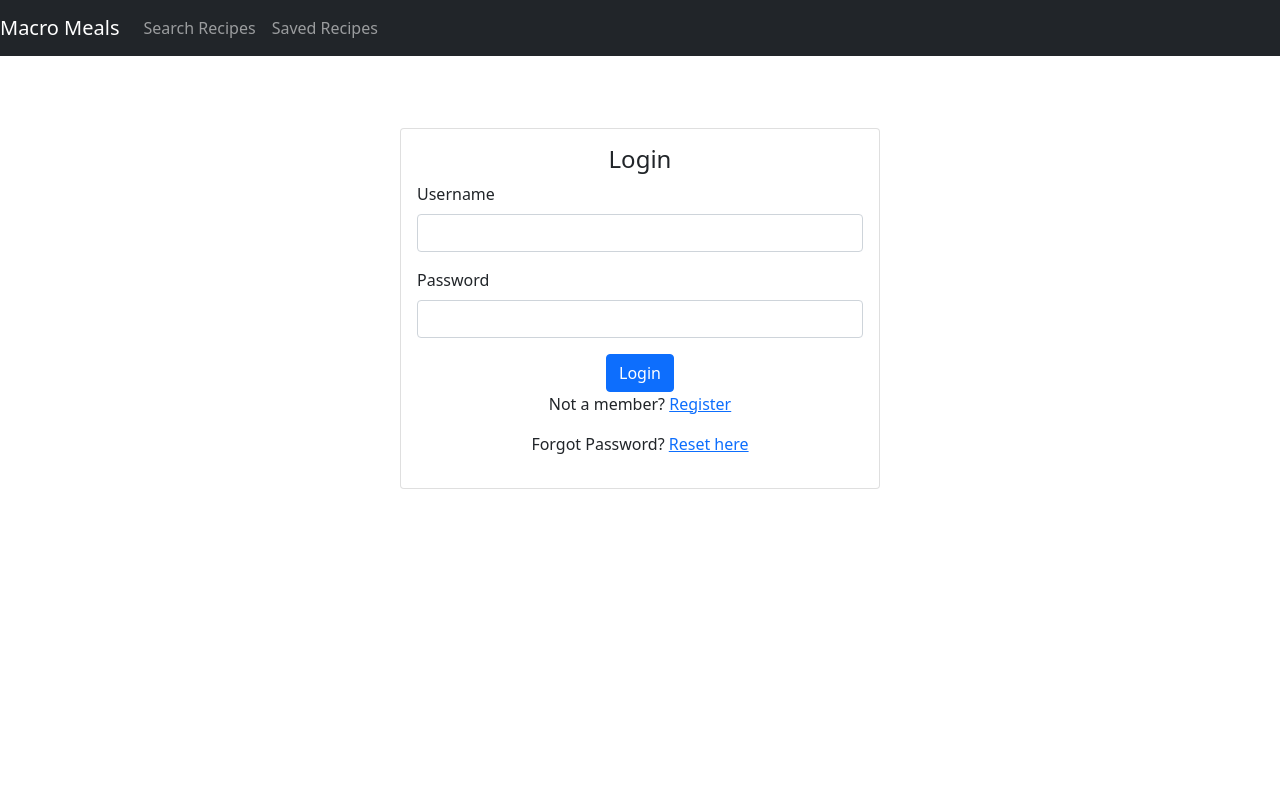
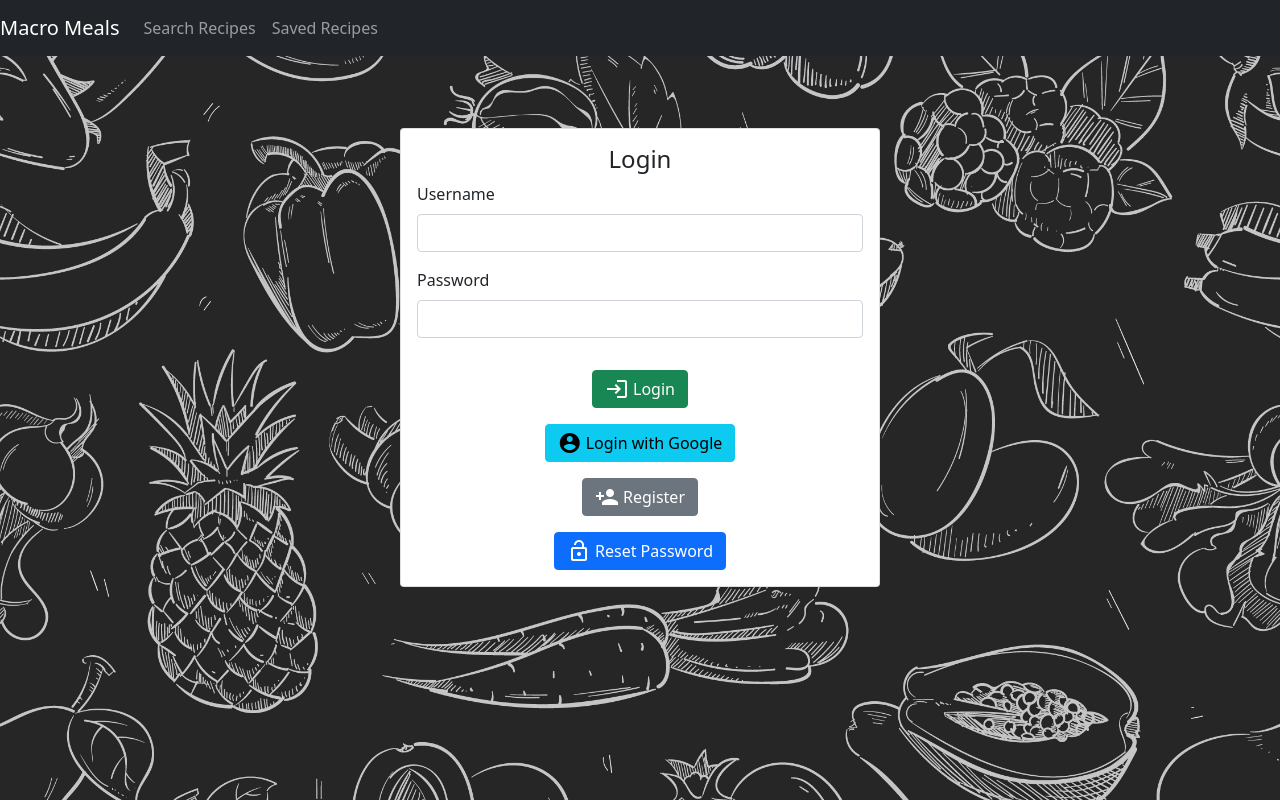
Before and after one commit to Mohsin272/Y4-Final-Project, a Flask app: page /login in a window 1280 px wide. Run offline with Flask 3, Linux system fonts and the light colour scheme; some libraries are stand-ins or nearby versions.

Commit message:
UI changes

```diff
--- a/templates/base.html
+++ b/templates/base.html
@@ -9,6 +9,7 @@
     <link href="https://cdn.jsdelivr.net/npm/bootstrap@5.1.3/dist/css/bootstrap.min.css" rel="stylesheet" integrity="sha384-1BmE4kWBq78iYhFldvKuhfTAU6auU8tT94WrHftjDbrCEXSU1oBoqyl2QvZ6jIW3" crossorigin="anonymous">
     <link rel="shortcut icon" href="{{ url_for('static', filename='favicon.ico') }}">
     <script src="https://code.jquery.com/jquery-3.6.0.min.js"></script>
+    <link href="https://fonts.googleapis.com/icon?family=Material+Icons" rel="stylesheet">
 
     <title>{{title}}</title>
   </head>
--- a/templates/login.html
+++ b/templates/login.html
@@ -1,5 +1,27 @@
 {% extends "base.html" %}
+
 {% block body %}
+<style>
+    body {
+    background: linear-gradient(to bottom, #89ffde 0%, #8f4bff 100%) no-repeat
+      fixed;
+    background: url("{{url_for('static', filename='doodle.jpg')}}") no-repeat
+      center center fixed;
+    -webkit-background-size: cover;
+    -moz-background-size: cover;
+    -o-background-size: cover;
+    background-size: cover;
+    position: relative;
+  }
+  .btn-with-icon {
+    display: inline-flex;
+    align-items: center;
+  }
+  .btn-with-icon span.material-icons {
+    margin-right: 4px;
+  }
+
+</style>
 <nav class="navbar navbar-expand-lg navbar-dark bg-dark fixed-top">
   <a class="navbar-brand">Macro Meals</a>
   <button
@@ -55,10 +77,36 @@
     </div>
     <div class="text-center">
       <p class="text-danger"> {{errors}}</p>
-        <button type="submit" class="btn btn-primary">Login</button>
+      <div class="text-center">
+        <button type="submit" class="btn btn-success btn-with-icon mt-3">
+          <span class="material-icons">login</span>
+          Login
+        </button>
+        <br>
+        <a href="{{ url_for('google.login') }}" class="btn btn-info btn-with-icon mt-3">
+          <span class="material-icons">account_circle</span>
+          Login with Google
+        </a>
+        <br>
+        <a href="/register" class="btn btn-secondary btn-with-icon mt-3">
+          <span class="material-icons">person_add</span>
+          Register
+        </a>
+        <br>
+        <a href="/passreset" class="btn btn-primary btn-with-icon mt-3">
+          <span class="material-icons">lock_open</span>
+          Reset Password
+        </a>
+      </div>
+        <!-- <button type="submit" class="btn btn-primary">Login</button>
+        <br>
+        <a href="{{ url_for('google.login') }}" class="btn btn-secondary">
+          <span class="material-icons" style="vertical-align: middle; margin-right: 5px;">account_circle</span>
+          Login with Google
+        </a>
         <br>
         <p>Not a member? <a href="/register">Register</a></p>
-        <p>Forgot Password? <a href="/passreset">Reset here</a></p>
+        <p>Forgot Password? <a href="/passreset">Reset here</a></p> -->
       </div>
   </form>
     </div>
--- a/templates/savedRecipes.html
+++ b/templates/savedRecipes.html
@@ -92,7 +92,7 @@
   <div class="collapse navbar-collapse" id="navbarSupportedContent">
     <ul class="navbar-nav mr-auto">
       <li class="nav-item">
-        <a class="nav-link" href="/recipe">Receive a Personalised Recipe</a>
+        <a class="nav-link" href="/recipe">Search Recipes</a>
       </li>
       <li class="nav-item">
         <a class="nav-link" href="/savedRecipes">Saved Recipes</a>
```
Also changed, not shown: templates/register.html (+18 -2 lines).
